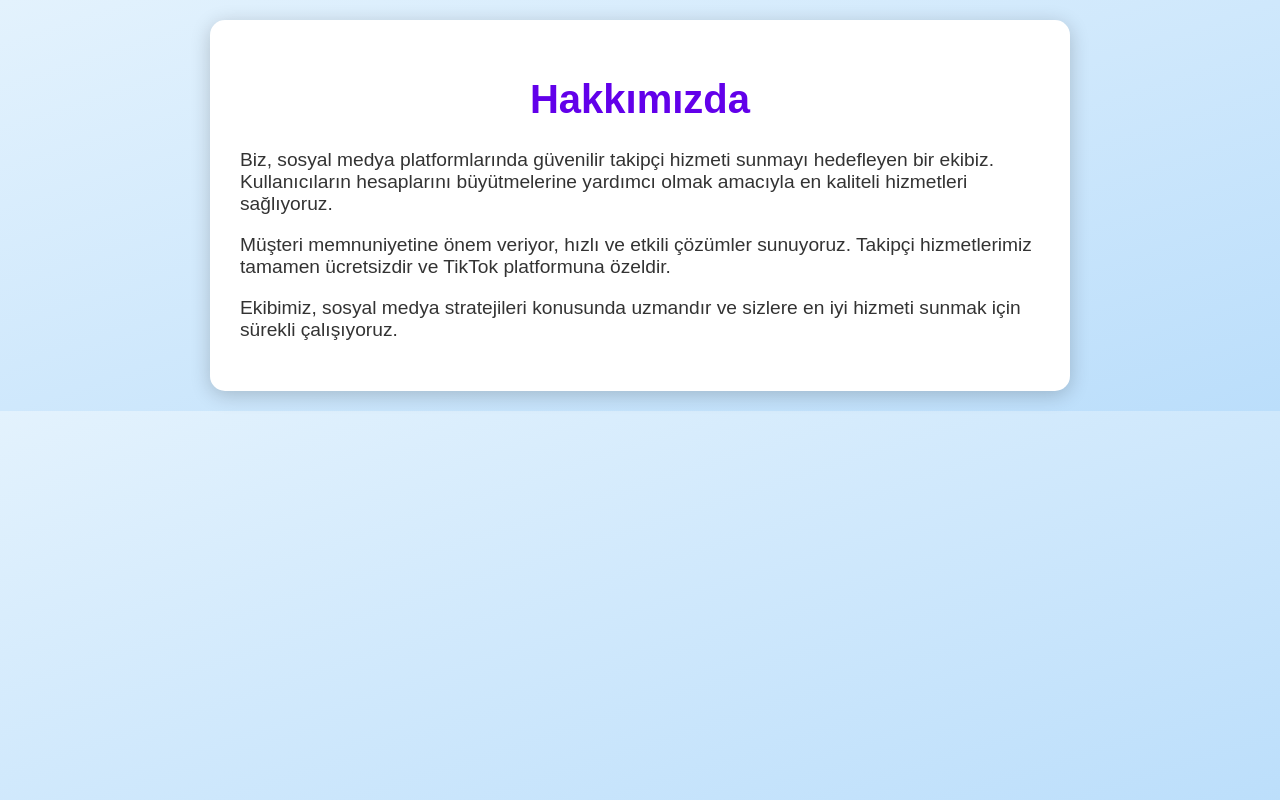
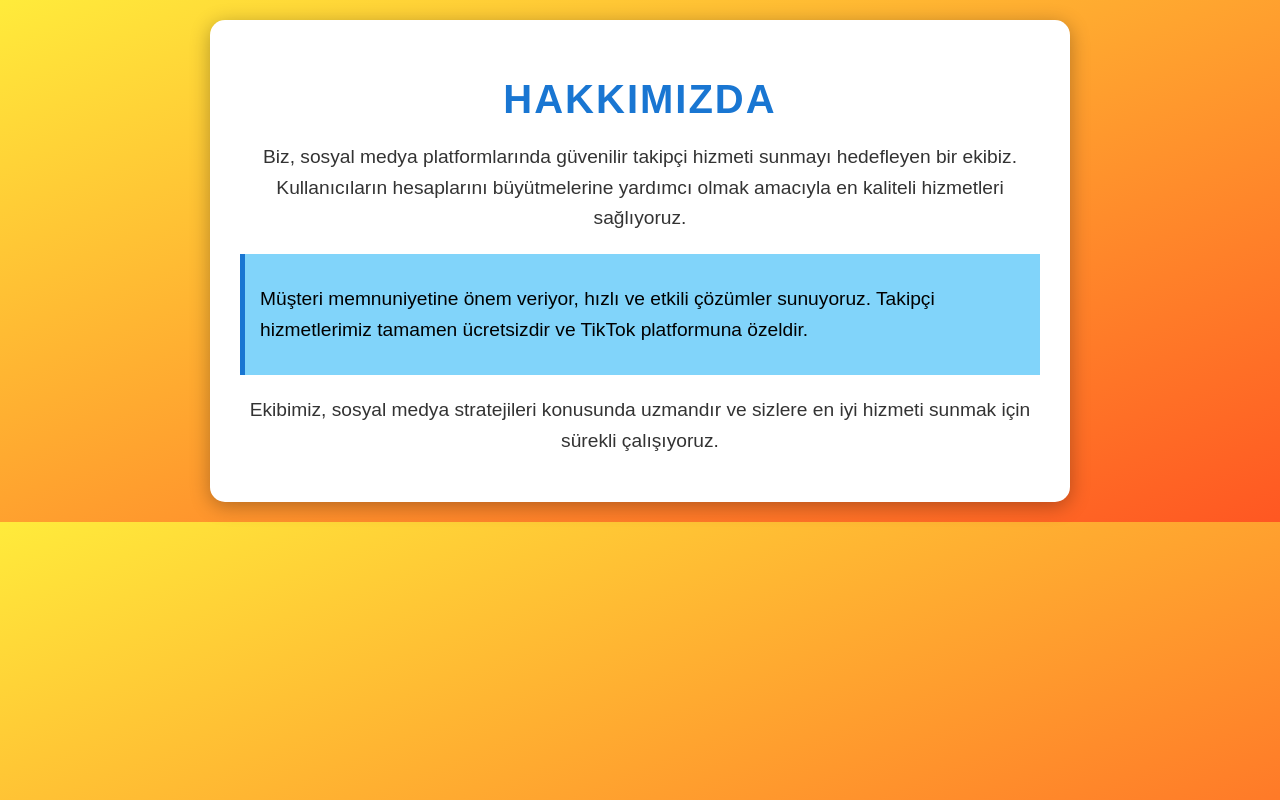
Before and after one commit to bedavatakipci/takipci, a plain HTML site: page Hakimda.html in a window 1280 px wide. Drawn offline with Linux system fonts and the light colour scheme.

Commit message:
Update Hakimda.html
Oyy çok güzel ha

```diff
--- a/Hakimda.html
+++ b/Hakimda.html
@@ -7,48 +7,43 @@
     <style>
         body {
             font-family: 'Arial', sans-serif;
-            background: linear-gradient(to bottom right, #e3f2fd, #bbdefb);
+            background: linear-gradient(to bottom right, #ffeb3b, #ff5722);
             margin: 0;
             padding: 20px;
+            color: #333; /* Metin rengi koyu gri */
         }
         .container {
             max-width: 800px;
             margin: auto;
-            background: #ffffff;
+            background: #fff;
             border-radius: 15px;
-            box-shadow: 0 4px 20px rgba(0, 0, 0, 0.2);
+            box-shadow: 0 4px 20px rgba(0, 0, 0, 0.3);
             padding: 30px;
+            transition: transform 0.3s;
+            text-align: center; /* Metni ortala */
         }
-        header {
-            text-align: center;
-            margin-bottom: 20px;
+        .container:hover {
+            transform: scale(1.02);
         }
         h1 {
-            color: #6200ea;
+            color: #1976d2;
             font-size: 2.5em;
+            text-transform: uppercase;
+            letter-spacing: 2px;
+            margin-bottom: 20px; /* Üst boşluk */
         }
         p {
-            font-size: 1.2em;
-            color: #333;
+            font-size: 1.2em; /* Daha büyük yazı boyutu */
+            line-height: 1.6;
+            margin: 15px 0; /* Üst ve alt boşluk */
         }
-        .footer-links {
-            display: flex;
-            justify-content: center; /* Ortala */
-            margin-top: 20px;
-        }
-        .nav-button {
-            background-color: #ffffff; /* Beyaz */
-            color: #6200ea; /* Mor */
-            padding: 10px 20px;
-            text-decoration: none;
-            border-radius: 25px;
-            margin: 0 10px;
-            transition: background-color 0.3s, transform 0.3s;
-            border: 2px solid #6200ea; /* Kenar rengi */
-        }
-        .nav-button:hover {
-            background-color: #5e35b1; /* Koyu Mor */
-            transform: translateY(-2px);
+        .highlight {
+            background: #81d4fa;
+            padding: 15px;
+            border-left: 5px solid #1976d2;
+            margin: 20px 0; /* Üst ve alt boşluk */
+            text-align: left; /* Sola yasla */
+            color: #000; /* Vurgu kutusu için metin rengi */
         }
     </style>
 </head>
@@ -59,12 +54,10 @@
         <h1>Hakkımızda</h1>
     </header>
     <p>Biz, sosyal medya platformlarında güvenilir takipçi hizmeti sunmayı hedefleyen bir ekibiz. Kullanıcıların hesaplarını büyütmelerine yardımcı olmak amacıyla en kaliteli hizmetleri sağlıyoruz.</p>
-    <p>Müşteri memnuniyetine önem veriyor, hızlı ve etkili çözümler sunuyoruz. Takipçi hizmetlerimiz tamamen ücretsizdir ve TikTok platformuna özeldir.</p>
+    <div class="highlight">
+        <p>Müşteri memnuniyetine önem veriyor, hızlı ve etkili çözümler sunuyoruz. Takipçi hizmetlerimiz tamamen ücretsizdir ve TikTok platformuna özeldir.</p>
+    </div>
     <p>Ekibimiz, sosyal medya stratejileri konusunda uzmandır ve sizlere en iyi hizmeti sunmak için sürekli çalışıyoruz.</p>
-
-    <div class="footer-links">
-
-    </div>
 </div>
 
 </body>
```
